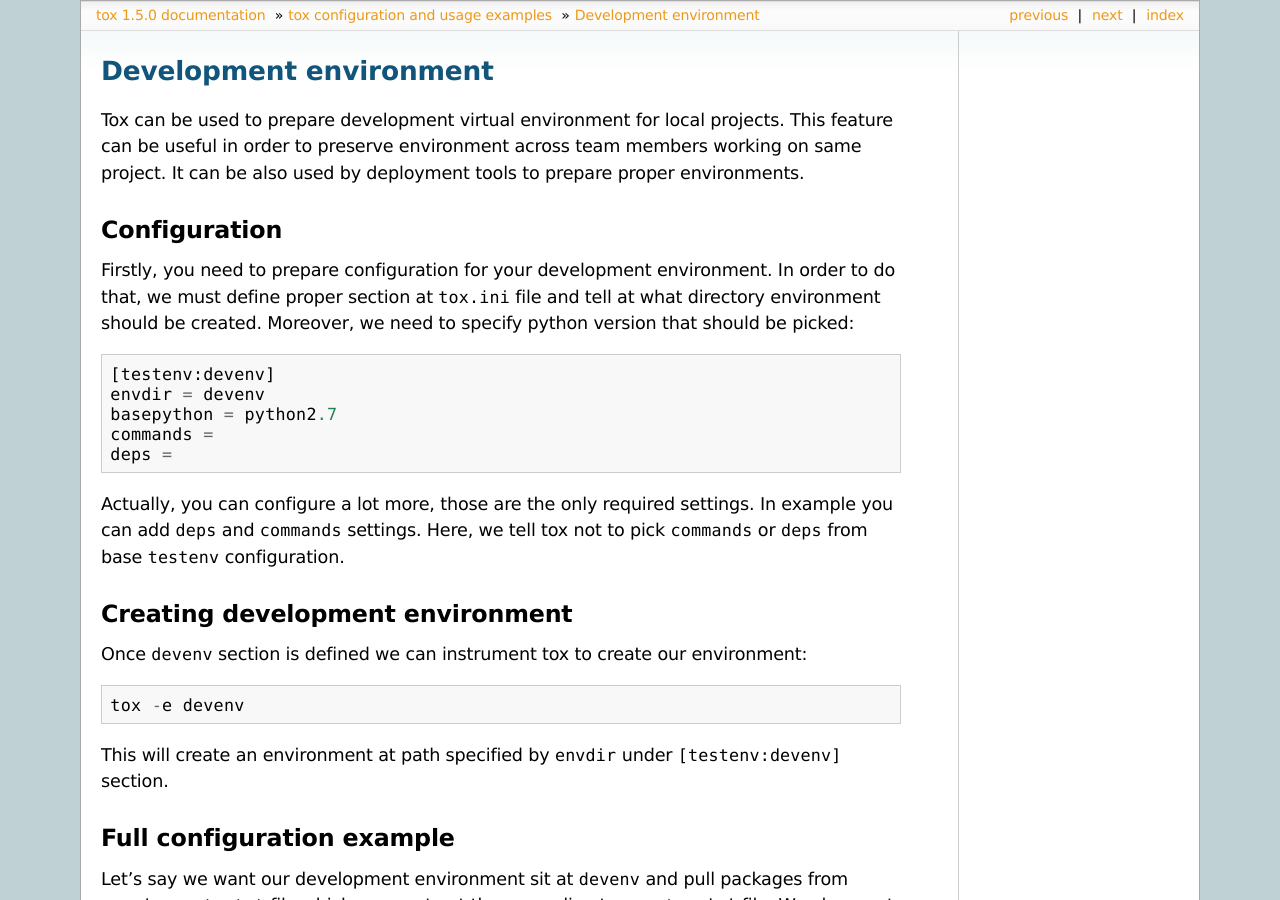
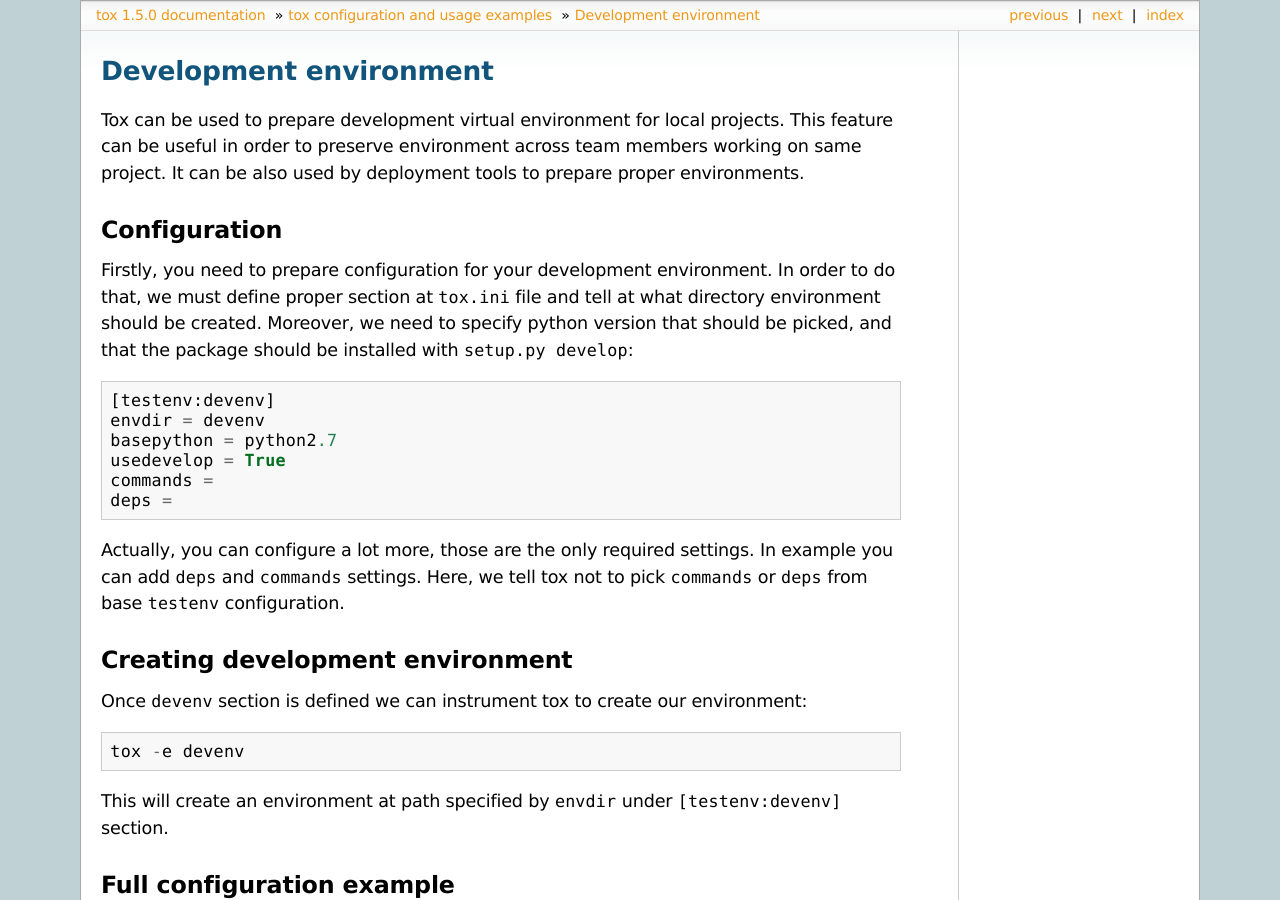
Before and after one commit to msabramo/tox, a Sphinx documentation site: the page built from doc/example/devenv.txt, in a window 1280 px wide and 900 px high. Built offline with Sphinx 7.4.7, drawn with Linux system fonts in a browser that asks for light colours.

Commit message:
Update devenv example docs with "usedevelop" setting

```diff
--- a/doc/example/devenv.txt
+++ b/doc/example/devenv.txt
@@ -14,11 +14,13 @@
 Firstly, you need to prepare configuration for your development environment. In
 order to do that, we must define proper section at ``tox.ini`` file and tell at
 what directory environment should be created. Moreover, we need to specify
-python version that should be picked::
+python version that should be picked, and that the package should be installed
+with ``setup.py develop``::
 
     [testenv:devenv]
     envdir = devenv
     basepython = python2.7
+    usedevelop = True
     commands =
     deps =
 
```
